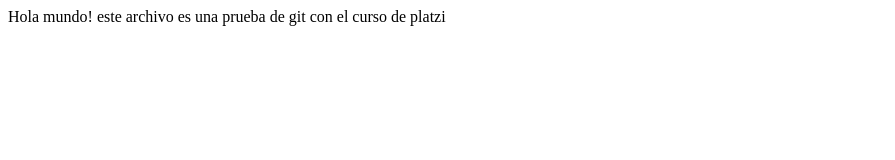
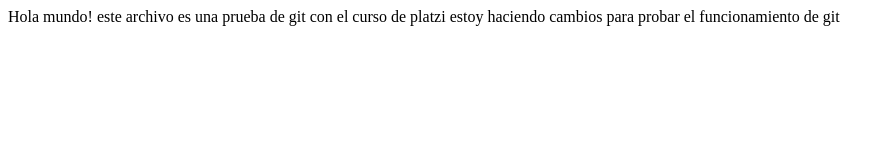
Before and after one commit to jopee21/proyectoDemoCursoPrework, a plain HTML site: page index.html in a window 1280 px wide. Shown: the whole page, without its empty margins (0-895 px from the left). Drawn offline with Linux system fonts and the light colour scheme.

Commit message:
cambios: agregamos un parrafo

```diff
--- a/index.html
+++ b/index.html
@@ -8,5 +8,6 @@
 </head>
 <body>
     Hola mundo! este archivo es una prueba de git con el curso de platzi
+    estoy haciendo cambios para probar el funcionamiento de git
 </body>
 </html>
```
